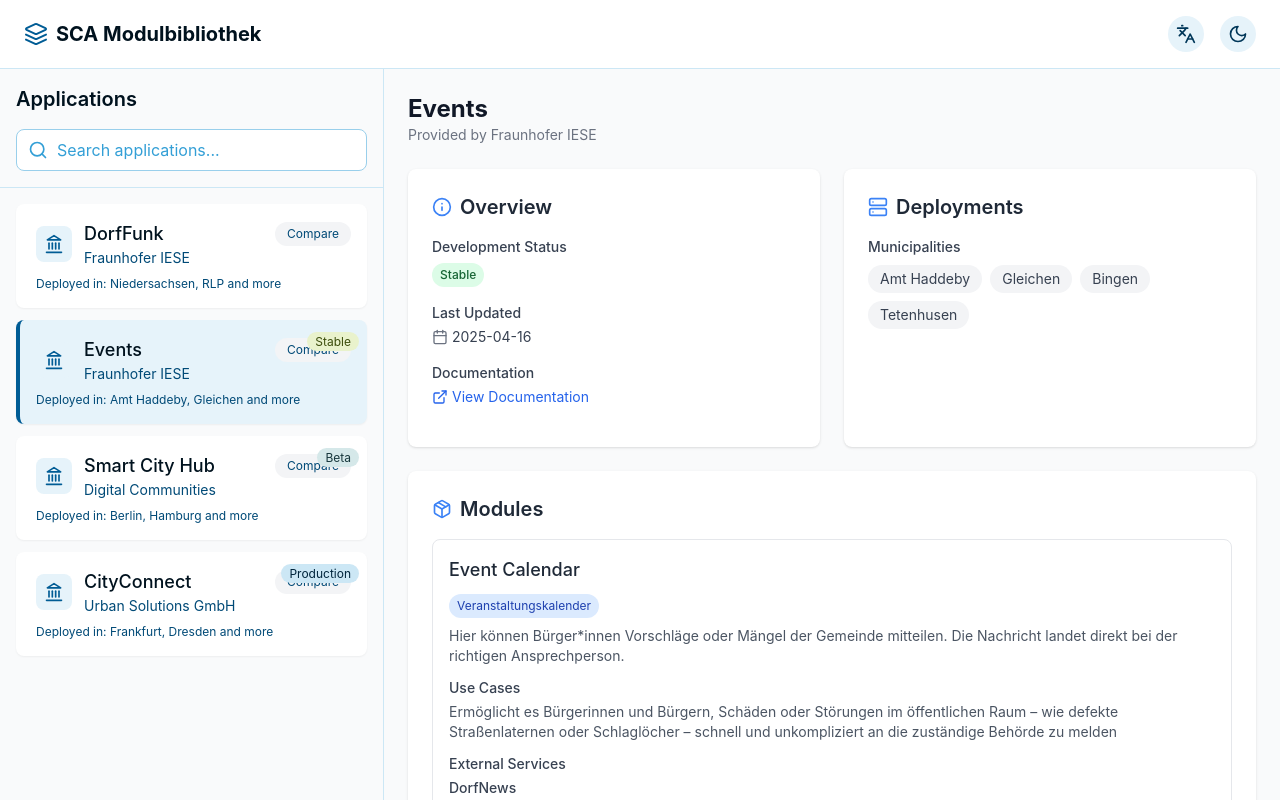
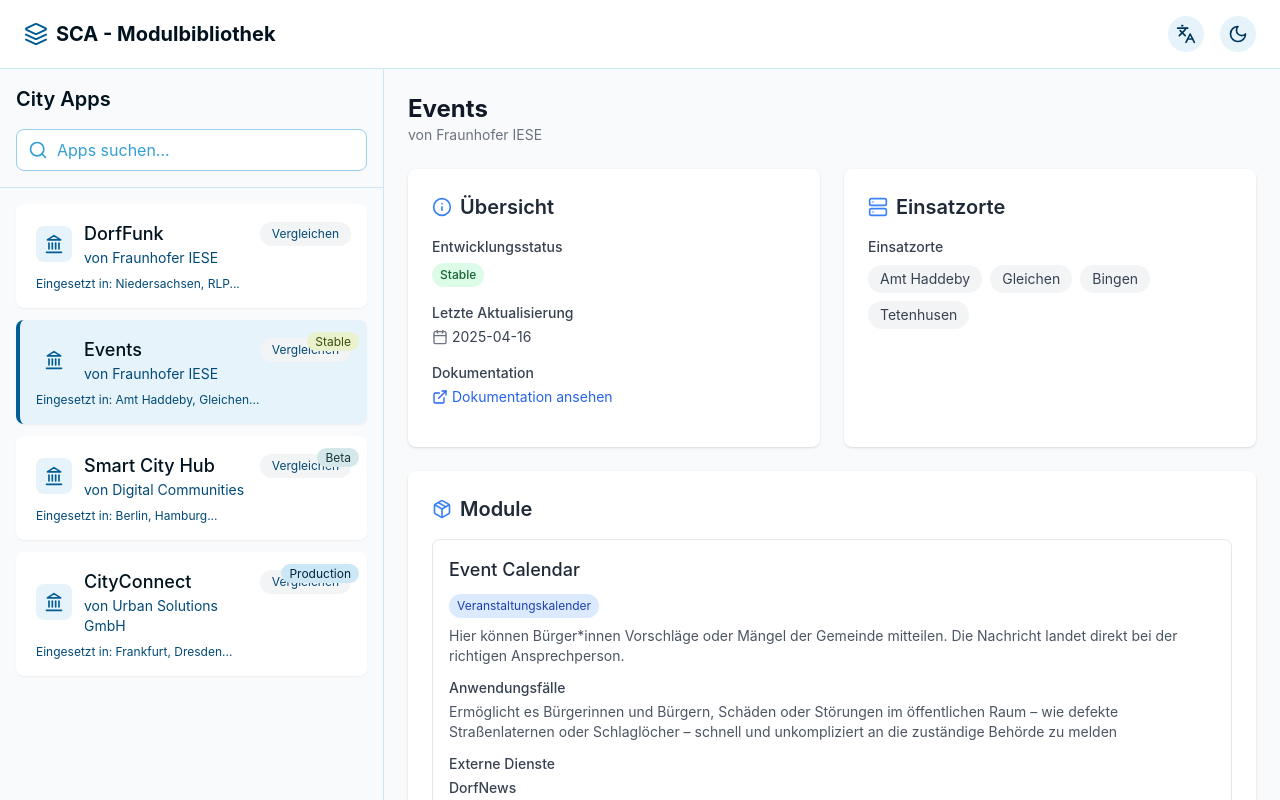
Before and after one commit to adelinerd/sca-modulecatalogue, a React (Vite) app: page / in a window 1280 px wide. Both pictures are taken after a click on the element 191 px from the left and 372 px from the top of the page. Shown: the top 800 px of the page. Built offline with nearby package versions, Linux system fonts and the light colour scheme; a web font is replaced by a local one.

Commit message:
Changed i18n structure and add files for the apps

```diff
--- a/src/App.tsx
+++ b/src/App.tsx
@@ -9,7 +9,7 @@
 import { Loader } from 'lucide-react';
 
 function App() {
-  const { i18n } = useTranslation();
+  const { t, i18n } = useTranslation();
   const { apps, loading, error } = useAppData();
   const [selectedApp, setSelectedApp] = useState<AppType | null>(null);
   const [comparisonApps, setComparisonApps] = useState<AppType[]>([]);
@@ -19,7 +19,6 @@
 
   // Handle dark mode toggle and system preference
   useEffect(() => {
-    // Check if user has already set a preference
     const storedTheme = localStorage.getItem('theme');
     const systemPrefersDark = window.matchMedia('(prefers-color-scheme: dark)').matches;
 
@@ -63,7 +62,6 @@
       if (isAlreadySelected) {
         return prevApps.filter(a => a.name !== app.name);
       } else {
-        // Limit to max 2 apps for comparison
         if (prevApps.length >= 2) {
           return [...prevApps.slice(1), app];
         }
@@ -79,7 +77,6 @@
   const handleRemoveFromCompare = (app: AppType) => {
     setComparisonApps(prevApps => prevApps.filter(a => a.name !== app.name));
 
-    // If no apps left in comparison, exit compare mode
     if (comparisonApps.length <= 1) {
       setIsCompareMode(false);
     }
@@ -90,7 +87,7 @@
       <div className="min-h-screen bg-gray-50 dark:bg-gray-900 flex items-center justify-center">
         <div className="flex flex-col items-center">
           <Loader className="h-10 w-10 text-blue-500 animate-spin" />
-          <p className="mt-4 text-gray-600 dark:text-gray-300">Loading applications...</p>
+          <p className="mt-4 text-gray-600 dark:text-gray-300">{t('loading.title')}</p>
         </div>
       </div>
     );
@@ -100,13 +97,13 @@
     return (
       <div className="min-h-screen bg-gray-50 dark:bg-gray-900 flex items-center justify-center">
         <div className="bg-white dark:bg-gray-800 p-6 rounded-lg shadow-md max-w-md w-full">
-          <h2 className="text-xl font-bold text-red-600 dark:text-red-400 mb-4">Error Loading Data</h2>
+          <h2 className="text-xl font-bold text-red-600 dark:text-red-400 mb-4">{t('loading.error.title')}</h2>
           <p className="text-gray-700 dark:text-gray-300">{error}</p>
           <button
             className="mt-4 px-4 py-2 bg-blue-500 hover:bg-blue-600 text-white rounded-md transition-colors"
             onClick={() => window.location.reload()}
           >
-            Retry
+            {t('loading.error.retry')}
           </button>
         </div>
       </div>
--- a/src/components/AppCard.tsx
+++ b/src/components/AppCard.tsx
@@ -1,6 +1,7 @@
 import React from 'react';
 import { App } from '../types';
 import { Landmark } from 'lucide-react';
+import { useTranslation } from 'react-i18next';
 
 interface AppCardProps {
   app: App;
@@ -17,6 +18,8 @@
   onToggleCompare,
   isInCompareList
 }) => {
+  const { t } = useTranslation();
+
   return (
     <div
       className={`
@@ -39,7 +42,9 @@
               {app.name}
             </h3>
             <p className="text-sm text-primary-600 dark:text-primary-400">
-              {app.provider || 'Unknown provider'}
+              {app.provider
+                ? t('appCard.provider', { provider: app.provider })
+                : t('appCard.unknownProvider')}
             </p>
           </div>
         </div>
@@ -58,7 +63,7 @@
               transition-colors duration-200
             `}
           >
-            {isInCompareList ? 'Selected' : 'Compare'}
+            {isInCompareList ? t('appCard.selected') : t('appCard.compare')}
           </button>
         </div>
       </div>
@@ -66,8 +71,10 @@
       {app.deployed_in_municipalities && app.deployed_in_municipalities.length > 0 && (
         <div className="mt-2">
           <p className="text-xs text-primary-600 dark:text-primary-400">
-            Deployed in: {app.deployed_in_municipalities.slice(0, 2).join(', ')}
-            {app.deployed_in_municipalities.length > 2 && ' and more'}
+            {t('appCard.deployedIn', {
+              municipalities: app.deployed_in_municipalities.slice(0, 2).join(', ') +
+                (app.deployed_in_municipalities.length > 2 ? '...' : '')
+            })}
           </p>
         </div>
       )}
--- a/src/components/AppDetails.tsx
+++ b/src/components/AppDetails.tsx
@@ -1,12 +1,15 @@
 import React from 'react';
 import { App } from '../types';
 import { ExternalLink, Calendar, Server, Users, Info, Package } from 'lucide-react';
+import { useTranslation } from 'react-i18next';
 
 interface AppDetailsProps {
   app: App;
 }
 
 const AppDetails: React.FC<AppDetailsProps> = ({ app }) => {
+  const { t } = useTranslation();
+
   if (!app) return null;
 
   return (
@@ -14,7 +17,9 @@
       <header className="mb-6">
         <h1 className="text-2xl font-bold text-gray-900 dark:text-white">{app.name}</h1>
         {app.provider && (
-          <p className="text-sm text-gray-500 dark:text-gray-400">Provided by {app.provider}</p>
+          <p className="text-sm text-gray-500 dark:text-gray-400">
+            {t('appCard.provider', { provider: app.provider })}
+          </p>
         )}
       </header>
 
@@ -22,12 +27,14 @@
         <section className="bg-white dark:bg-gray-800 rounded-lg shadow p-6">
           <h2 className="text-xl font-semibold mb-4 text-gray-800 dark:text-white flex items-center">
             <Info className="h-5 w-5 mr-2 text-blue-500" />
-            Overview
+            {t('appDetails.overview')}
           </h2>
 
           {app.development_status && (
             <div className="mb-4">
-              <h3 className="text-sm font-medium text-gray-700 dark:text-gray-300 mb-1">Development Status</h3>
+              <h3 className="text-sm font-medium text-gray-700 dark:text-gray-300 mb-1">
+                {t('appDetails.status')}
+              </h3>
               <span className={`
                 inline-block px-2 py-1 text-xs font-medium rounded-full
                 ${app.development_status === 'Stable'
@@ -44,7 +51,9 @@
 
           {app.last_update && (
             <div className="mb-4">
-              <h3 className="text-sm font-medium text-gray-700 dark:text-gray-300 mb-1">Last Updated</h3>
+              <h3 className="text-sm font-medium text-gray-700 dark:text-gray-300 mb-1">
+                {t('appDetails.lastUpdate')}
+              </h3>
               <div className="flex items-center">
                 <Calendar className="h-4 w-4 mr-1 text-gray-500 dark:text-gray-400" />
                 <span className="text-sm text-gray-700 dark:text-gray-300">{app.last_update}</span>
@@ -54,7 +63,9 @@
 
           {app.documentation && (
             <div className="mb-4">
-              <h3 className="text-sm font-medium text-gray-700 dark:text-gray-300 mb-1">Documentation</h3>
+              <h3 className="text-sm font-medium text-gray-700 dark:text-gray-300 mb-1">
+                {t('appDetails.documentation')}
+              </h3>
               <a
                 href={app.documentation}
                 target="_blank"
@@ -62,14 +73,16 @@
                 className="text-sm text-blue-600 dark:text-blue-400 hover:underline flex items-center"
               >
                 <ExternalLink className="h-4 w-4 mr-1" />
-                View Documentation
+                {t('appDetails.viewDocumentation')}
               </a>
             </div>
           )}
 
           {app.website && (
             <div className="mb-4">
-              <h3 className="text-sm font-medium text-gray-700 dark:text-gray-300 mb-1">Website</h3>
+              <h3 className="text-sm font-medium text-gray-700 dark:text-gray-300 mb-1">
+                {t('appDetails.website')}
+              </h3>
               <a
                 href={app.website}
                 target="_blank"
@@ -77,14 +90,16 @@
                 className="text-sm text-blue-600 dark:text-blue-400 hover:underline flex items-center"
               >
                 <ExternalLink className="h-4 w-4 mr-1" />
-                Visit Website
+                {t('appDetails.visitWebsite')}
               </a>
             </div>
           )}
 
           {app.opencode_repository && (
             <div className="mb-4">
-              <h3 className="text-sm font-medium text-gray-700 dark:text-gray-300 mb-1">Repository</h3>
+              <h3 className="text-sm font-medium text-gray-700 dark:text-gray-300 mb-1">
+                {t('appDetails.repository')}
+              </h3>
               <a
                 href={app.opencode_repository}
                 target="_blank"
@@ -92,7 +107,7 @@
                 className="text-sm text-blue-600 dark:text-blue-400 hover:underline flex items-center"
               >
                 <ExternalLink className="h-4 w-4 mr-1" />
-                View Repository
+                {t('appDetails.viewRepository')}
               </a>
             </div>
           )}
@@ -102,10 +117,12 @@
           <section className="bg-white dark:bg-gray-800 rounded-lg shadow p-6">
             <h2 className="text-xl font-semibold mb-4 text-gray-800 dark:text-white flex items-center">
               <Server className="h-5 w-5 mr-2 text-blue-500" />
-              Deployments
+              {t('appDetails.deployments')}
             </h2>
             <div>
-              <h3 className="text-sm font-medium text-gray-700 dark:text-gray-300 mb-2">Municipalities</h3>
+              <h3 className="text-sm font-medium text-gray-700 dark:text-gray-300 mb-2">
+                {t('compareView.deployments.title')}
+              </h3>
               <div className="flex flex-wrap gap-2">
                 {app.deployed_in_municipalities.map((municipality, index) => (
                   <span
@@ -125,7 +142,7 @@
         <section className="mt-6 bg-white dark:bg-gray-800 rounded-lg shadow p-6">
           <h2 className="text-xl font-semibold mb-4 text-gray-800 dark:text-white flex items-center">
             <Package className="h-5 w-5 mr-2 text-blue-500" />
-            Modules
+            {t('appDetails.modules')}
           </h2>
           <div className="space-y-4">
             {app.modules.map((module, index) => (
@@ -149,14 +166,18 @@
 
                 {module.use_cases && (
                   <div className="mb-3">
-                    <h4 className="text-sm font-medium text-gray-700 dark:text-gray-300 mb-1">Use Cases</h4>
+                    <h4 className="text-sm font-medium text-gray-700 dark:text-gray-300 mb-1">
+                      {t('appDetails.useCases')}
+                    </h4>
                     <p className="text-sm text-gray-600 dark:text-gray-400">{module.use_cases}</p>
                   </div>
                 )}
 
                 {module.external_services && module.external_services.length > 0 && (
                   <div className="mb-3">
-                    <h4 className="text-sm font-medium text-gray-700 dark:text-gray-300 mb-1">External Services</h4>
+                    <h4 className="text-sm font-medium text-gray-700 dark:text-gray-300 mb-1">
+                      {t('appDetails.externalServices')}
+                    </h4>
                     <ul className="space-y-2">
                       {module.external_services.map((service, i) => (
                         <li key={i} className="text-sm">
@@ -172,7 +193,7 @@
                               className="text-xs text-blue-600 dark:text-blue-400 hover:underline flex items-center mt-1"
                             >
                               <ExternalLink className="h-3 w-3 mr-1" />
-                              Learn more
+                              {t('appDetails.learnMore')}
                             </a>
                           )}
                         </li>
@@ -183,7 +204,9 @@
 
                 {module.customization_options && module.customization_options.length > 0 && (
                   <div>
-                    <h4 className="text-sm font-medium text-gray-700 dark:text-gray-300 mb-1">Customization Options</h4>
+                    <h4 className="text-sm font-medium text-gray-700 dark:text-gray-300 mb-1">
+                      {t('appDetails.customizationOptions')}
+                    </h4>
                     <ul className="list-disc list-inside text-sm text-gray-600 dark:text-gray-400">
                       {module.customization_options.map((option, i) => (
                         <li key={i}>{option}</li>
--- a/src/components/AppList.tsx
+++ b/src/components/AppList.tsx
@@ -2,6 +2,7 @@
 import { App } from '../types';
 import AppCard from './AppCard';
 import { Search } from 'lucide-react';
+import { useTranslation } from 'react-i18next';
 
 interface AppListProps {
   apps: App[];
@@ -22,6 +23,8 @@
   searchTerm,
   onSearchChange,
 }) => {
+  const { t } = useTranslation();
+
   const filteredApps = apps.filter(app =>
     app.name.toLowerCase().includes(searchTerm.toLowerCase()) ||
     (app.provider && app.provider.toLowerCase().includes(searchTerm.toLowerCase()))
@@ -30,14 +33,16 @@
   return (
     <div className="w-full md:w-80 lg:w-96 border-r border-primary-100 dark:border-primary-900 overflow-y-auto">
       <div className="p-4 border-b border-primary-100 dark:border-primary-900">
-        <h2 className="text-xl font-semibold mb-4 text-primary-900 dark:text-primary-50">Applications</h2>
+        <h2 className="text-xl font-semibold mb-4 text-primary-900 dark:text-primary-50">
+          {t('appList.title')}
+        </h2>
         <div className="relative">
           <div className="absolute inset-y-0 left-0 pl-3 flex items-center pointer-events-none">
             <Search className="h-5 w-5 text-primary-400" />
           </div>
           <input
             type="text"
-            placeholder="Search applications..."
+            placeholder={t('appList.searchPlaceholder')}
             className="pl-10 pr-4 py-2 w-full border border-primary-200 dark:border-primary-800 rounded-lg
                      focus:ring-2 focus:ring-primary-500 focus:border-primary-500
                      bg-white dark:bg-gray-800 text-primary-900 dark:text-primary-50
@@ -62,7 +67,7 @@
           ))
         ) : (
           <div className="text-center py-8 text-primary-500 dark:text-primary-400">
-            No applications found matching '{searchTerm}'
+            {t('appList.noResults', { searchTerm })}
           </div>
         )}
       </div>
--- a/src/i18n/index.ts
+++ b/src/i18n/index.ts
@@ -1,11 +1,9 @@
 import i18n from 'i18next';
 import { initReactI18next } from 'react-i18next';
-import LanguageDetector from 'i18next-browser-languagedetector';
 import de from './locales/de.json';
 import en from './locales/en.json';
 
 i18n
-  .use(LanguageDetector)
   .use(initReactI18next)
   .init({
     resources: {
@@ -16,8 +14,8 @@
         translation: en
       }
     },
+    lng: 'de',
     fallbackLng: 'de',
-    debug: true,
     interpolation: {
       escapeValue: false
     }
--- a/src/i18n/locales/en.json
+++ b/src/i18n/locales/en.json
@@ -1,6 +1,6 @@
 {
   "header": {
-    "title": "SCA Modulbibliothek",
+    "title": "SCA Module catalogue",
     "darkMode": "Toggle dark mode",
     "compare": "Compare",
     "selected": "Selected",
```
Also changed, not shown: public/dorffunk/dorffunk.yml (added, +11 -0 lines), public/dorffunk/modules/events.yml (added, +27 -0 lines), public/dorffunk/modules/sags_uns.yml (added, +26 -0 lines), public/smart_village_app/modules/traffic_monitoring.yml (added, +27 -0 lines), public/smart_village_app/smart_village_app.yml (added, +13 -0 lines), 1 other file (tests, documents, lock files or other folders).
